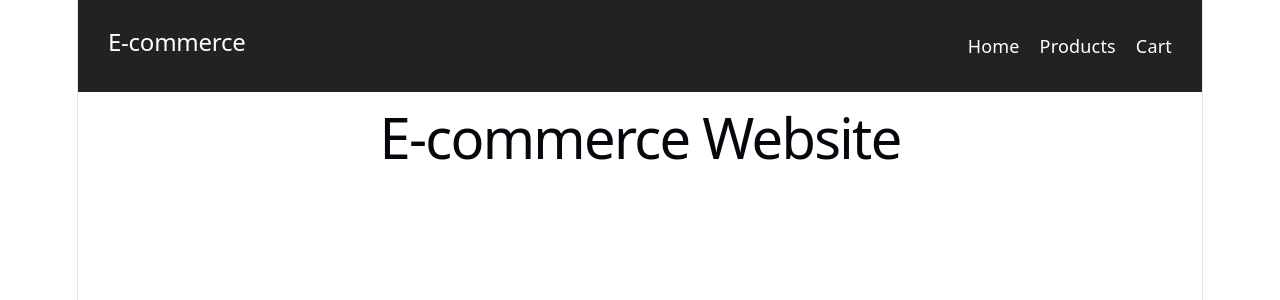
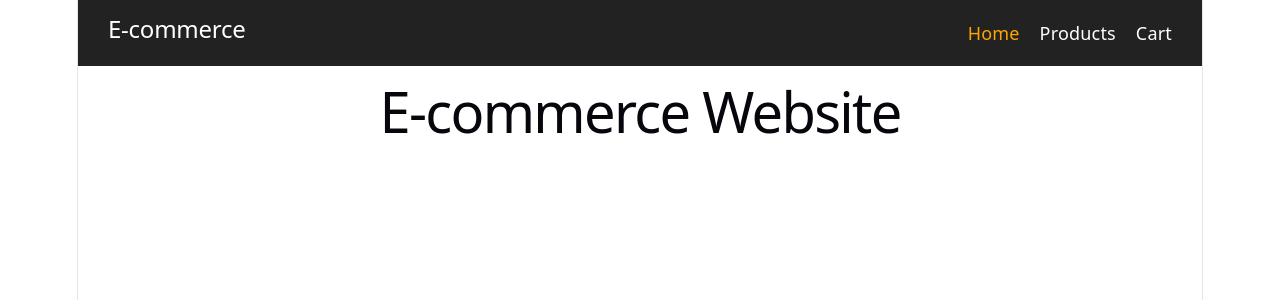
Before and after one commit to abhi12012/e-commerce-react, a React (Vite) app: page / in a window 1280 px wide. In both pictures the pointer is over the item "Home". Shown: the top 300 px of the page. Built offline with nearby package versions, Linux system fonts and the light colour scheme.

Commit message:
Style Navbar

```diff
--- a/src/App.css
+++ b/src/App.css
@@ -10,7 +10,10 @@
   list-style: none;
   display: flex;
   gap: 20px;
+  margin: 0;
+  padding: 0;
 }
+
 
 .navbar h2,
 .navbar li {
@@ -20,3 +23,7 @@
 .navbar li {
   cursor: pointer;
 }
+
+.navbar li:hover {
+  color: orange;
+}
```
